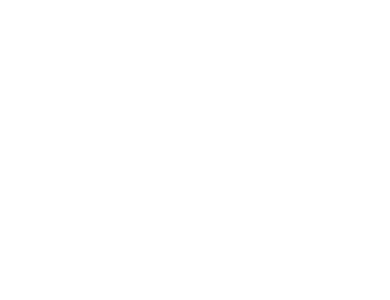
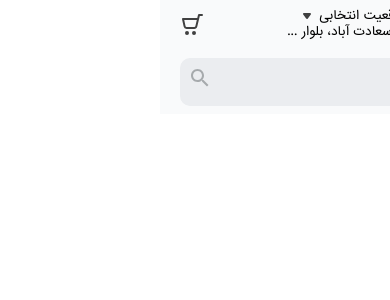
Before and after one commit to NavidRouzbeh/Snappfood, a Next.js app: page / in a window 390 px wide. Shown: the top 300 px of the page. Built offline with nearby package versions, Linux system fonts and the light colour scheme.

Commit message:
doc: create mobile header ham menu modal

```diff
--- a/Component/Layout/Header/MobileHeader.tsx
+++ b/Component/Layout/Header/MobileHeader.tsx
@@ -20,21 +20,27 @@ const MobileHeader = () => {
         <Grid>
             <Grid item display={'flex'} alignItems={'top'} justifyContent={'space-between'} sx={{ bgcolor:'#F9FAFB', height:'50px', width:'100%', pt:0.5, px:1.5}}>
                 <Grid>
-                    <IconButton>
+                    <IconButton onClick={handleOpenHamMenu}>
                         <Image src={HamMenu} alt="" />
                     </IconButton>
-                    {/* <Modal
-                    open={openSearchBar}
-                    onClose={handleCloseSearch}
+                    <Modal
+                    open={openHamMenu}
+                    onClose={handleCloseHamMenu}
                     aria-labelledby="modal-modal-title"
                     aria-describedby="modal-modal-description"
                     >
-                        <Grid >
-                            <Typography>
-                                search
-                            </Typography>
+                        <Grid sx={{width:'100%', height:'100%', bgColor:'white' }}>
+                            <Grid>
+                                <Typography>poshtibani</Typography>
+                            </Grid>
+                            <Grid>
+                                <Typography>poshtibani</Typography>
+                            </Grid>
+                            <Grid>
+                                <Typography>poshtibani</Typography>
+                            </Grid>
                         </Grid>
-                    </Modal> */}
+                    </Modal>
                 </Grid>
                 <Grid>
                     <Grid display={'flex'} gap={1} sx={{alignItems:'center', justifyContent:'center', mt:0.5}}>
--- a/pages/index.tsx
+++ b/pages/index.tsx
@@ -7,6 +7,8 @@ import Header from '../Component/Layout/Header/Header';
 
 export default function Home() {
   return (
-    <Grid></Grid>
+    <Grid>
+      <Header />
+    </Grid>
   )
 }
```
